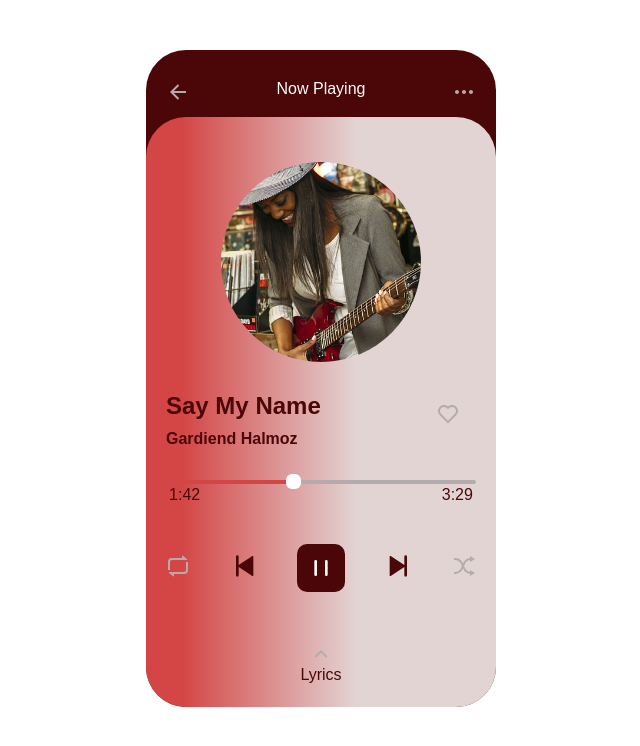
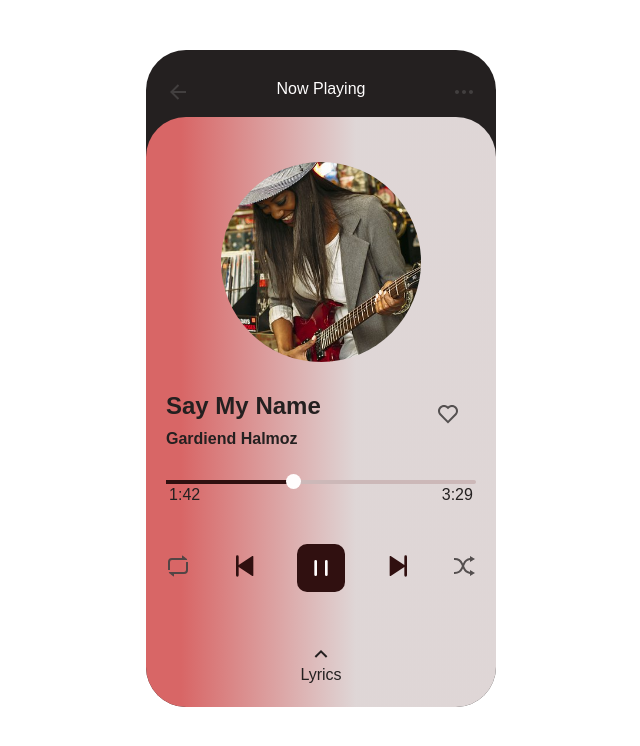
Before and after one commit to frigaate/music-player-assignment, a plain HTML site: page index.html in a window 1280 px wide. Shown: the whole page, without its empty margins (319-959 px from the left). Drawn offline with Linux system fonts and the light colour scheme.

Commit message:
Made little changes to the color

```diff
--- a/assets/css/styles.css
+++ b/assets/css/styles.css
@@ -1,9 +1,10 @@
 :root{
     --white-color: rgb(255, 253, 253);
-    --dark-color: rgb(75, 7, 7);
-    --light-color: rgb(180, 172, 172);
-    --primary-color: rgb(212, 69, 69);
-    /* background-color: var(--primary-color); */
+    --dark-color: rgb(36, 32, 32);
+    --dark-color2: rgb(48, 16, 16);
+    --light-color: rgb(204, 184, 184);
+    --svg-color: rgba(70, 66, 66, 0.904);
+    --primary-color: rgb(216, 102, 102);
     display: flex;
     justify-content: center;
     margin-top: 50px;
@@ -25,7 +26,7 @@ img{
 svg{
     margin: 0;
     padding: 0;
-    fill: var(--light-color);
+    fill: var(--svg-color);
 }
 
 .top-container{
@@ -51,7 +52,7 @@ svg{
     width: 100%;
     height: 590px;
     border-radius: 40px;
-    background: linear-gradient(90deg, rgba(212, 69, 69, 1) 10%,  rgba(243, 234, 234, 0.9) 60%);
+    background: linear-gradient(90deg, rgba(216, 102, 102, 1) 10%,  rgba(243, 234, 234, 0.9) 60%);
     display: flex;
     flex-direction: column;
     padding: 20px;
@@ -109,7 +110,6 @@ svg{
 }
 
 .progress-bar{
-    margin-top: 50px;
     position: relative;
     height: 4px;
     width: 100%;
@@ -121,7 +121,7 @@ svg{
 .progress-bar span{
     position: absolute;
     display: inline-block;
-    background-color: var(--primary-color);
+    background-color: var(--dark-color2);
     width: 40%;
     height: 4px;
 }
@@ -130,7 +130,7 @@ svg{
     background-color: var(--white-color);
     height: 15px;
     width: 15px;
-    border-radius: 6px;
+    border-radius: 15px;
     position: absolute;
     top: -6px;
     left: 120px;
@@ -151,13 +151,13 @@ svg{
 }
 
 .main svg{
-    fill: var(--dark-color);
+    fill: var(--dark-color2);
     height: 2rem;
     width: 2rem;
 }
 
 .pause{
-    background-color: var(--dark-color);
+    background-color: var(--dark-color2);
     border-radius: 10px;
     height: 3rem;
     width: 3rem;
@@ -176,3 +176,7 @@ svg{
     flex-direction: column;
     align-items: center;
 }
+
+.lyrics svg{
+    fill: var(--dark-color);
+}
```
